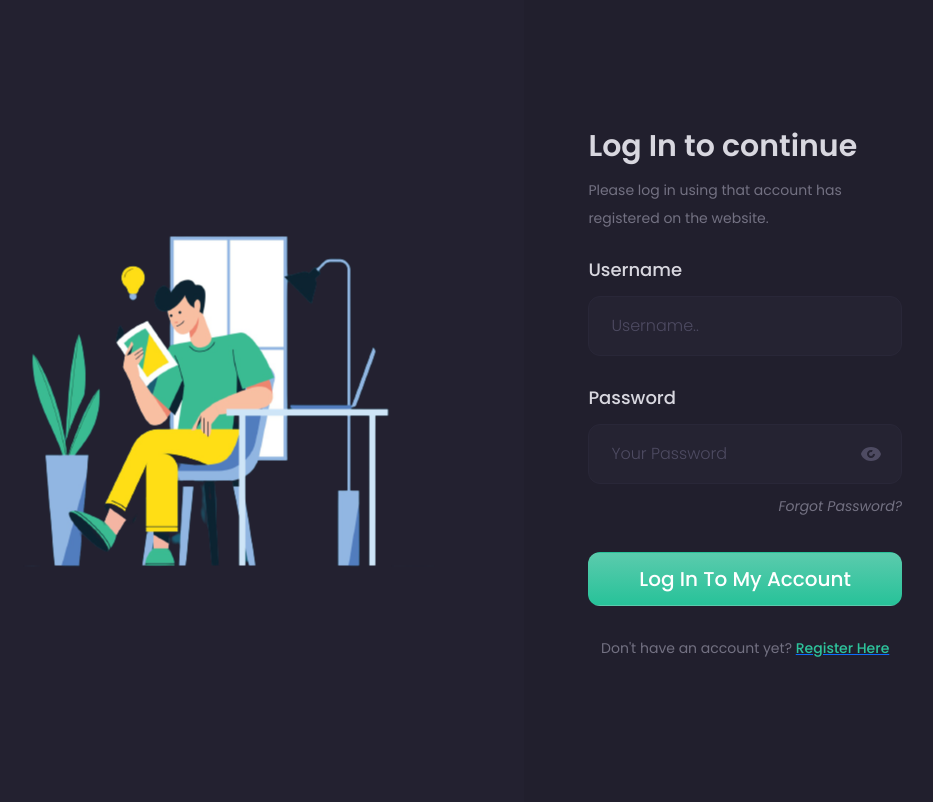
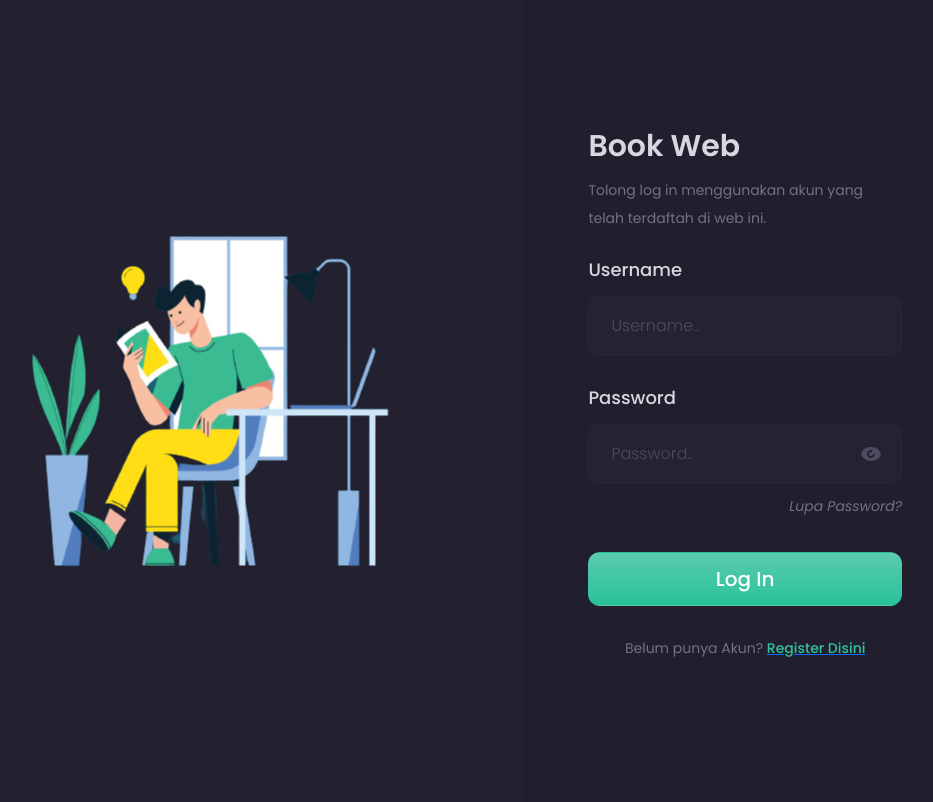
Before and after one commit to aldhino01/Kelompok2_project-akhir, a PHP site: page /index.php in a window 1280 px wide. Shown: the whole page, without its empty margins (90-1023 px from the left). Run offline with PHP 8.4, Linux system fonts and the light colour scheme.

Commit message:
Update index.php

```diff
--- a/index.php
+++ b/index.php
@@ -39,8 +39,8 @@
                     <div class="align-items-center justify-content-center d-lg-none d-flex">
                         <img class="img-fluid" src="teamwok.png" alt="">
                     </div>
-                    <h3 class="title-text">Log In to continue</h3>
-                    <p class="caption-text">Please log in using that account has<br> registered on the website.</p>
+                    <h3 class="title-text">Book Web</h3>
+                    <p class="caption-text">Tolong log in menggunakan akun yang<br> telah terdaftah di web ini.</p>
                     <form style="margin-top: 1.5rem;" action="./proses/cek_login.php" method="post">
                         <div style="margin-bottom: 1.75rem;">
                             <label for="" class="d-block input-label">Username</label>
@@ -51,7 +51,7 @@
                         <div style="margin-top: 1rem;">
                             <label for="" class="d-block input-label">Password</label>
                             <div class="d-flex w-100 div-input">
-                                <input class="input-field" type="password" name="password" id="password-content-3-6" placeholder="Your Password" minlength="4" required>
+                                <input class="input-field" type="password" name="password" id="password-content-3-6" placeholder="Password.." minlength="4" required>
                                 <div onclick="togglePassword()">
                                     <svg style="margin-left: 0.75rem; cursor:pointer" width="20" height="14" viewBox="0 0 20 14" fill="none" xmlns="http://www.w3.org/2000/svg">
                                         <path id="icon-toggle" fill-rule="evenodd" clip-rule="evenodd"
@@ -62,13 +62,13 @@
                             </div>
                         </div>
                         <div class="d-flex justify-content-end" style="margin-top: 0.75rem;">
-                            <a href="#" class="forgot-password fst-italic">Forgot Password?</a>
+                            <a href="#" class="forgot-password fst-italic">Lupa Password?</a>
                         </div>
-                        <button class="btn btn-fill text-white d-block w-100" type="submit" value="LOGIN">Log In To My Account</button>
+                        <button class="btn btn-fill text-white d-block w-100" type="submit" value="LOGIN">Log In</button>
                     </form>
-                    <p class="text-center bottom-caption">Don't have an account yet?
+                    <p class="text-center bottom-caption">Belum punya Akun?
                         <a href="./register.php">
-                            <span class="green-bottom-caption">Register Here</span>
+                            <span class="green-bottom-caption">Register Disini</span>
                         </a>
                     </p>
                 </div>
```
